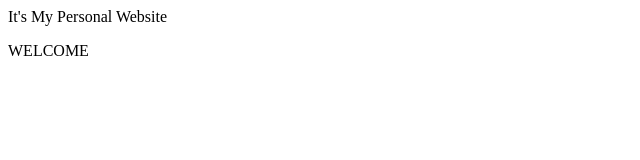
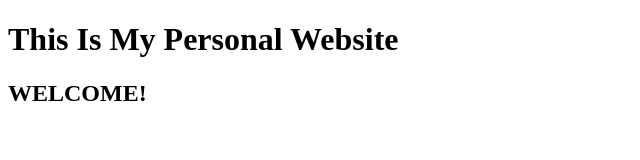
Before and after one commit to Jennifer-Jareau/Jennifer-Jareau.github.io, a plain HTML site: page index.html in a window 1280 px wide. Shown: the whole page, without its empty margins (0-640 px from the left). Drawn offline with Linux system fonts and the light colour scheme.

Commit message:
Update index.html

```diff
--- a/index.html
+++ b/index.html
@@ -1,2 +1,14 @@
-<p>It's My Personal Website</p>
-<p>WELCOME</p>
+
+
+<!DOCTYPE html>
+<html>
+<head>
+<title>Page Title</title>
+</head>
+<body>
+
+<h1>This Is My Personal Website</h1>
+<h2>WELCOME!<h2>
+
+</body>
+</html>
```
